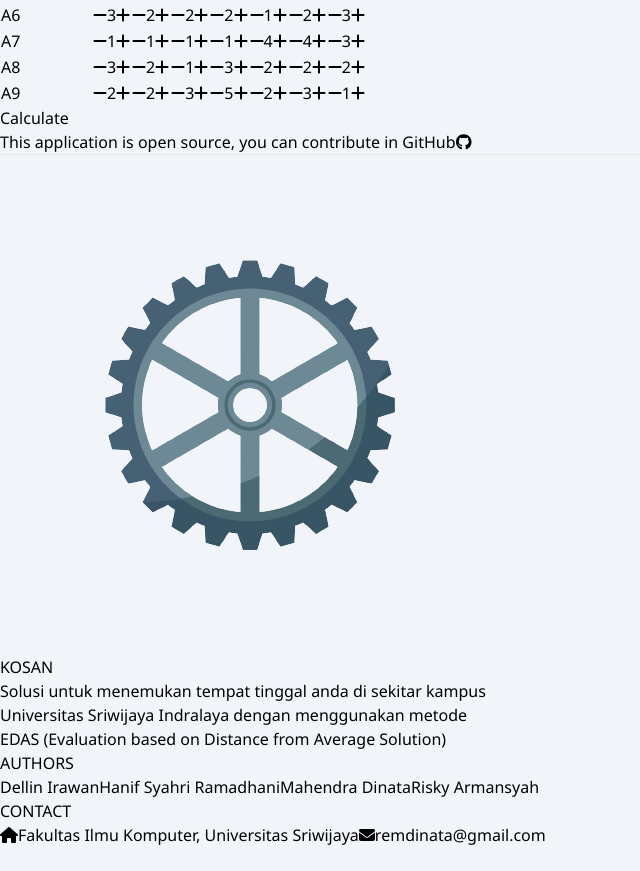
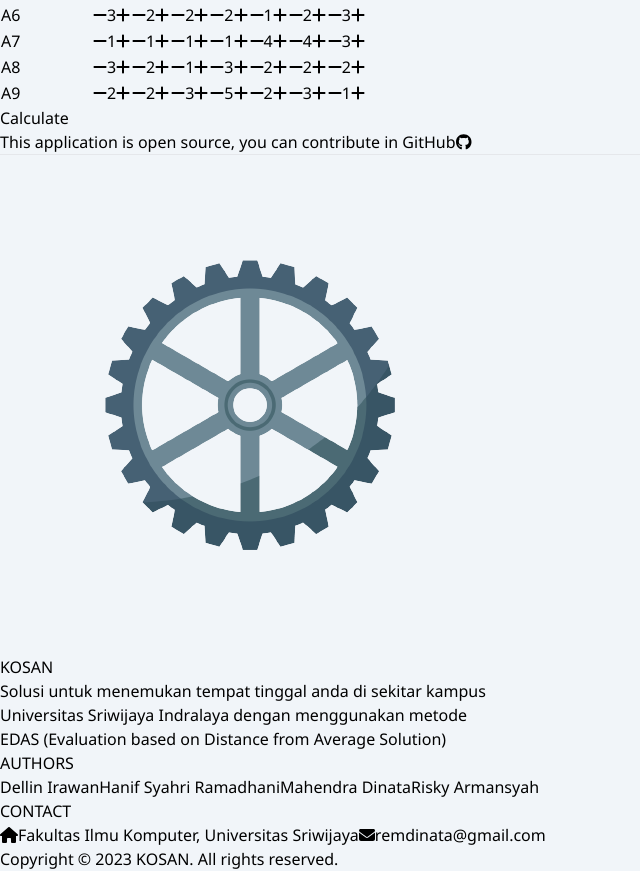
Before and after one commit to remunata/kosan, a React (Vite) app: page / in a window 1280 px wide. Shown: the part 1960-2831 px from the top of the page, without its empty margins (0-640 px from the left). Before the commit the page ends 2807 px from the top, so only its background shows below. Built offline with nearby package versions, Linux system fonts and the light colour scheme.

Commit message:
add coypright at footer

```diff
--- a/src/components/Footer.tsx
+++ b/src/components/Footer.tsx
@@ -7,7 +7,7 @@ import { faEnvelope, faHouse } from "@fortawesome/free-solid-svg-icons";
 function Footer() {
   return (
     <>
-      <div className="px-40 w-full bg-slate-700 z-50 pb-20 pt-10 text-white flex flex-col relative">
+      <div className="px-40 w-full bg-slate-700 z-50 py-10 text-white flex flex-col relative">
         <div className="w-full flex justify-between items-center">
           <span className="text-md italic">
             This application is open source, you can contribute in GitHub
@@ -59,6 +59,11 @@ function Footer() {
             </div>
           </div>
         </div>
+        <div className="mt-10 w-full">
+          <span className="text-md italic float-right">
+            Copyright &copy; 2023 KOSAN. All rights reserved.
+          </span>
+        </div>
       </div>
     </>
   );
```
